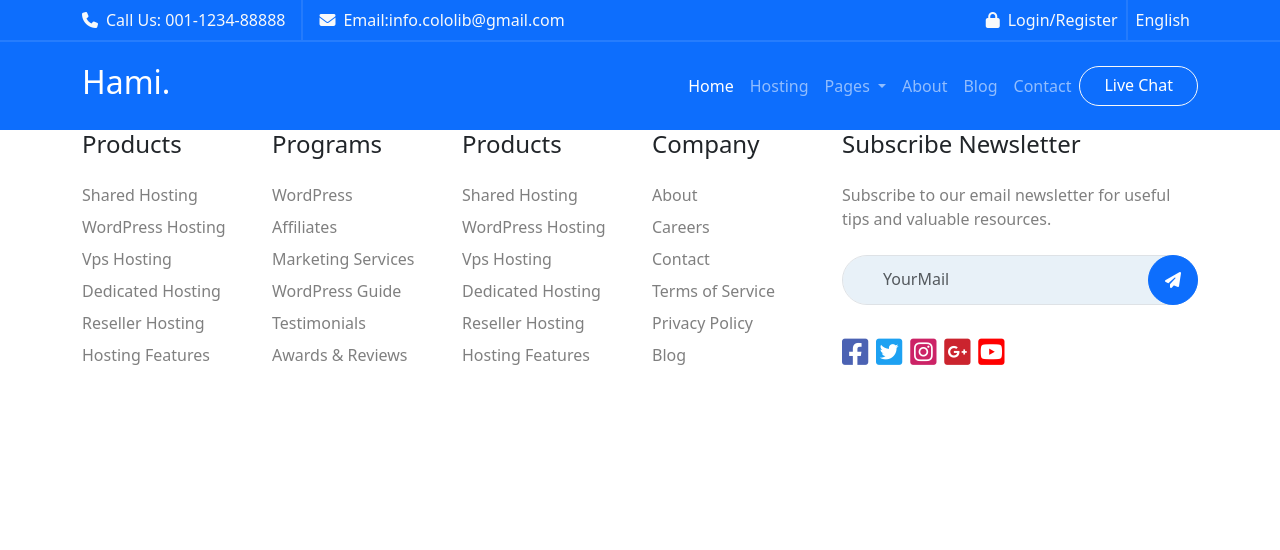
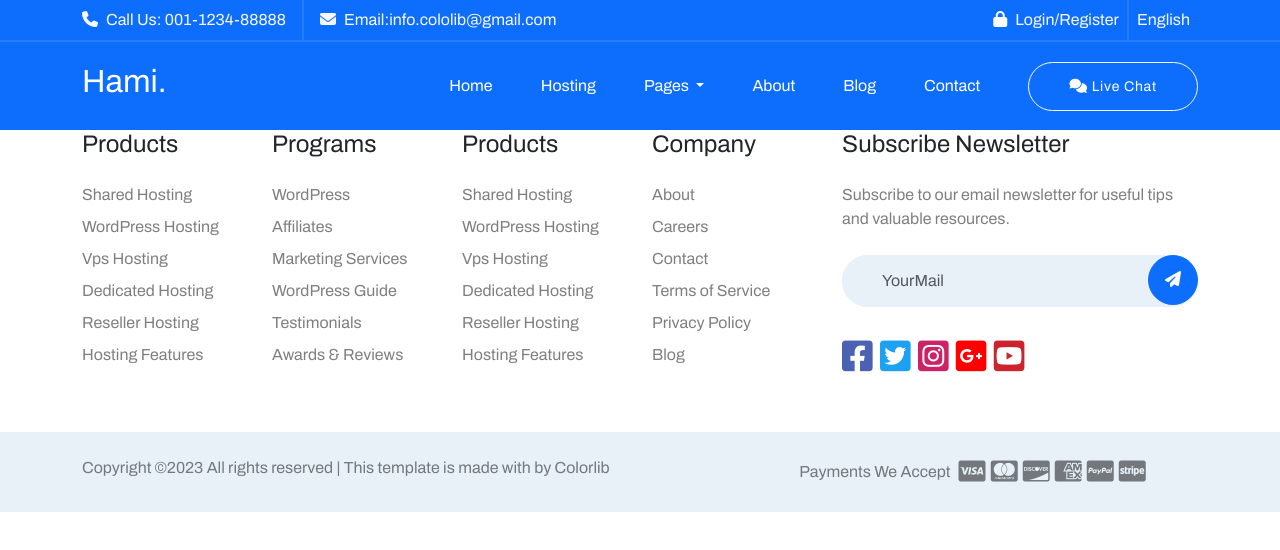
Before and after one commit to bhattrohit3439/Hami, a plain HTML site: page index.html in a window 1280 px wide. Drawn offline with nearby package versions, Linux system fonts and the light colour scheme.

Commit message:
style.css added and index.html modified

```diff
--- a/index.html
+++ b/index.html
@@ -15,9 +15,11 @@
 			integrity="sha384-KK94CHFLLe+nY2dmCWGMq91rCGa5gtU4mk92HdvYe+M/SXH301p5ILy+dN9+nJOZ"
 			crossorigin="anonymous"
 		/>
+		<link rel="stylesheet" href="/Hami/style.css" />
 	</head>
 	<body>
 		<!-- header -->
+		<header>
 			<div
 				class="container-fluid text-light bg-primary border-bottom border-2 border-light border-success border-opacity-10"
 			>
@@ -29,13 +31,16 @@
 								><span class="d-none d-lg-inline">Call Us: 001-1234-88888</span></a
 							>
 							<a
+								href=""
 								class="nav-link py-2 ps-3 border-start border-2 border-light border-success border-opacity-10"
 								><i class="fa-solid fa-envelope pe-2"></i
 								><span class="d-none d-lg-inline">Email:info.cololib@gmail.com</span></a
 							>
 						</div>
 						<div class="col-4 justify-content-end d-flex">
-						<a class="nav-link p-2 border-end border-2 border-light border-success border-opacity-10"
+							<a
+								href=""
+								class="nav-link p-2 border-end border-2 border-light border-success border-opacity-10"
 								><i class="fa-solid fa-lock pe-2"></i
 								><span class="d-none d-lg-inline">Login/Register</span></a
 							>
@@ -50,42 +55,46 @@
 				<div class="container my-2">
 					<a href="#" class="navbar-brand"><h2>Hami.</h2></a>
 					<div class="collapse navbar-collapse justify-content-end">
-					<ul class="navbar-nav justify-content-end">
-						<li class="nav-item"><a href="" class="nav-link active">Home</a></li>
-						<li class="nav-item"><a href="" class="nav-link">Hosting</a></li>
-						<li class="nav-item dropdown">
-							<button href="#" class="nav-link dropdown-toggle" role="button" data-bs-toggle="dropdown">
+						<ul class="navbar-nav pe-4 lists">
+							<li class="nav-item px-3"><a href="" class="nav-link">Home</a></li>
+							<li class="nav-item px-3"><a href="" class="nav-link">Hosting</a></li>
+							<li class="nav-item px-3 dropdown">
+								<a href="#" class="nav-link dropdown-toggle" role="button" data-bs-toggle="dropdown">
 									Pages
-							</button>
-							<ul class="dropdown-menu">
-								<li class="dropdown-item">- Home</li>
-								<li class="dropdown-item">- Hosting</li>
+								</a>
+								<ul class="dropdown-menu pages-list">
+									<li class="dropdown-item border-bottom">- Home</li>
+									<li class="dropdown-item border-bottom py-2">- Hosting</li>
 									<li class="dropdown-item">- About</li>
 								</ul>
 							</li>
-						<li class="nav-item"><a href="" class="nav-link">About</a></li>
-						<li class="nav-item"><a href="" class="nav-link">Blog</a></li>
-						<li class="nav-item"><a href="" class="nav-link">Contact</a></li>
+							<li class="nav-item px-3"><a href="" class="nav-link">About</a></li>
+							<li class="nav-item px-3"><a href="" class="nav-link">Blog</a></li>
+							<li class="nav-item px-3"><a href="" class="nav-link">Contact</a></li>
 						</ul>
 						<a
 							name=""
 							id=""
-						class="btn btn-primary pb-2 px-4 border-1 border-light rounded-pill"
+							class="btn btn-primary border-1 border-light rounded-pill headerBtn"
 							href="#"
 							role="button"
-						>Live Chat</a
+							><i class="fa-solid fa-comments pe-1"></i>Live Chat</a
 						>
 					</div>
 				</div>
 			</div>
+		</header>
 
 		<!-- footer -->
-		<section class="container">
+		<footer>
+			<div class="container">
 				<div class="row">
-				<div class="col-2">
+					<div class="col-6 col-sm-4 col-lg-2">
 						<h4>Products</h4>
-					<ul class="list-unstyled mt-4">
-						<li class="mb-2"><a href="" class="text-decoration-none text-black-50">Shared Hosting</a></li>
+						<ul class="list-unstyled mt-4 footerLinks">
+							<li class="mb-2">
+								<a href="" class="text-decoration-none text-black-50">Shared Hosting</a>
+							</li>
 							<li class="mb-2">
 								<a href="" class="text-decoration-none text-black-50">WordPress Hosting</a>
 							</li>
@@ -93,27 +102,37 @@
 							<li class="mb-2">
 								<a href="" class="text-decoration-none text-black-50">Dedicated Hosting</a>
 							</li>
-						<li class="mb-2"><a href="" class="text-decoration-none text-black-50">Reseller Hosting</a></li>
-						<li class="mb-2"><a href="" class="text-decoration-none text-black-50">Hosting Features</a></li>
+							<li class="mb-2">
+								<a href="" class="text-decoration-none text-black-50">Reseller Hosting</a>
+							</li>
+							<li class="mb-2">
+								<a href="" class="text-decoration-none text-black-50">Hosting Features</a>
+							</li>
 						</ul>
 					</div>
-				<div class="col-2">
+					<div class="col-6 col-sm-4 col-lg-2">
 						<h4>Programs</h4>
-					<ul class="list-unstyled mt-4">
+						<ul class="list-unstyled mt-4 footerLinks">
 							<li class="mb-2"><a href="" class="text-decoration-none text-black-50">WordPress</a></li>
 							<li class="mb-2"><a href="" class="text-decoration-none text-black-50">Affiliates</a></li>
 							<li class="mb-2">
 								<a href="" class="text-decoration-none text-black-50">Marketing Services</a>
 							</li>
-						<li class="mb-2"><a href="" class="text-decoration-none text-black-50">WordPress Guide</a></li>
+							<li class="mb-2">
+								<a href="" class="text-decoration-none text-black-50">WordPress Guide</a>
+							</li>
 							<li class="mb-2"><a href="" class="text-decoration-none text-black-50">Testimonials</a></li>
-						<li class="mb-2"><a href="" class="text-decoration-none text-black-50">Awards & Reviews</a></li>
+							<li class="mb-2">
+								<a href="" class="text-decoration-none text-black-50">Awards & Reviews</a>
+							</li>
 						</ul>
 					</div>
-				<div class="col-2">
+					<div class="col-6 col-sm-4 col-lg-2 pt-5 pt-sm-0">
 						<h4>Products</h4>
-					<ul class="list-unstyled mt-4">
-						<li class="mb-2"><a href="" class="text-decoration-none text-black-50">Shared Hosting</a></li>
+						<ul class="list-unstyled mt-4 footerLinks">
+							<li class="mb-2">
+								<a href="" class="text-decoration-none text-black-50">Shared Hosting</a>
+							</li>
 							<li class="mb-2">
 								<a href="" class="text-decoration-none text-black-50">WordPress Hosting</a>
 							</li>
@@ -121,54 +140,79 @@
 							<li class="mb-2">
 								<a href="" class="text-decoration-none text-black-50">Dedicated Hosting</a>
 							</li>
-						<li class="mb-2"><a href="" class="text-decoration-none text-black-50">Reseller Hosting</a></li>
-						<li class="mb-2"><a href="" class="text-decoration-none text-black-50">Hosting Features</a></li>
+							<li class="mb-2">
+								<a href="" class="text-decoration-none text-black-50">Reseller Hosting</a>
+							</li>
+							<li class="mb-2">
+								<a href="" class="text-decoration-none text-black-50">Hosting Features</a>
+							</li>
 						</ul>
 					</div>
-				<div class="col-2">
+					<div class="col-6 col-sm-4 col-lg-2 pt-5 pt-lg-0">
 						<h4>Company</h4>
-					<ul class="list-unstyled mt-4">
+						<ul class="list-unstyled mt-4 footerLinks">
 							<li class="mb-2"><a href="" class="text-decoration-none text-black-50">About</a></li>
 							<li class="mb-2"><a href="" class="text-decoration-none text-black-50">Careers</a></li>
 							<li class="mb-2"><a href="" class="text-decoration-none text-black-50">Contact</a></li>
-						<li class="mb-2"><a href="" class="text-decoration-none text-black-50">Terms of Service</a></li>
-						<li class="mb-2"><a href="" class="text-decoration-none text-black-50">Privacy Policy</a></li>
+							<li class="mb-2">
+								<a href="" class="text-decoration-none text-black-50">Terms of Service</a>
+							</li>
+							<li class="mb-2">
+								<a href="" class="text-decoration-none text-black-50">Privacy Policy</a>
+							</li>
 							<li class="mb-2"><a href="" class="text-decoration-none text-black-50">Blog</a></li>
 						</ul>
 					</div>
-				<div class="col-4">
+					<div class="col-12 col-sm-8 col-lg-4 pt-5 pt-lg-0">
 						<h4>Subscribe Newsletter</h4>
 						<p class="mt-4 text-black-50">
 							Subscribe to our email newsletter for useful tips and valuable resources.
 						</p>
-					<div class="input-group mt-4">
+						<div class="input-group mt-4 btnDiv">
 							<input
 								type="email"
-							class="form-control rounded-pill position-relative pb-2 text-black-50"
-							style="background-color: #e8f1f8; height: 50px; padding-left: 40px"
+								class="form-control pb-2 text-black-50 border-0 shadow-none YourMailInput"
 								placeholder="YourMail"
 								aria-label="YourMail"
 								aria-describedby="button-addon2"
 							/>
-						<button
-							class="btn btn-primary rounded-circle position-absolute end-0"
-							style="height: 50px; width: 50px"
-							type="button"
-							id="button-addon2"
-						>
+
+							<button class="btn btn-primary rounded-circle YourMailBtn" type="button" id="button-addon2">
 								<i class="fa-sharp fa-solid fa-paper-plane"></i>
 							</button>
 						</div>
-					<div class="mt-4" style="font-size: 30px">
-						<a href=""><i class="fa-brands fa-square-facebook" style="color: #4b62b3"></i></a>
-						<a href=""><i class="fa-brands fa-square-twitter" style="color: #1da1f2"></i></a>
-						<a href=""><i class="fa-brands fa-square-instagram" style="color: #cc2366"></i></a>
-						<a href=""><i class="fa-brands fa-square-google-plus" style="color: #cb242e"></i></a>
-						<a href=""><i class="fa-brands fa-square-youtube" style="color: red"></i></a>
+						<div class="mt-4 social-media">
+							<a href=""><i class="fa-brands fa-square-facebook"></i></a>
+							<a href=""><i class="fa-brands fa-square-twitter"></i></a>
+							<a href=""><i class="fa-brands fa-square-instagram"></i></a>
+							<a href=""><i class="fa-brands fa-square-google-plus"></i></a>
+							<a href=""><i class="fa-brands fa-square-youtube"></i></a>
 						</div>
 					</div>
 				</div>
-		</section>
+			</div>
+			<div class="container-fluid mt-5 footerBottom">
+				<div class="container text-black-50 py-3">
+					<div class="row text-center text-lg-start">
+						<p class="col-lg-7 pt-2">
+							Copyright ©2023 All rights reserved | This template is made with by
+							<a href="" class="text-decoration-none text-black-50 fw-bold">Colorlib</a>
+						</p>
+						<div class="col-lg-5 d-flex justify-content-center align-items-center">
+							<span class="pe-2">Payments We Accept</span>
+							<div class="fs-4">
+								<i class="fa-brands fa-cc-visa"></i>
+								<i class="fa-brands fa-cc-mastercard"></i>
+								<i class="fa-brands fa-cc-discover"></i>
+								<i class="fa-brands fa-cc-amex"></i>
+								<i class="fa-brands fa-cc-paypal"></i>
+								<i class="fa-brands fa-cc-stripe"></i>
+							</div>
+						</div>
+					</div>
+				</div>
+			</div>
+		</footer>
 
 		<script
 			src="https://cdn.jsdelivr.net/npm/bootstrap@5.3.0-alpha3/dist/js/bootstrap.bundle.min.js"
--- /dev/null
+++ b/style.css
@@ -0,0 +1,92 @@
+@import url('https://fonts.googleapis.com/css2?family=Archivo&display=swap');
+
+body {
+	font-family: 'Archivo', sans-serif;
+}
+
+.lists > li > a {
+	color: white !important;
+}
+
+.lists > li > a:hover {
+	color: #b4b4b4 !important;
+}
+
+.pages-list > li:hover {
+	color: #1873e0;
+	cursor: pointer;
+}
+
+.headerBtn {
+	padding: 13px 40px;
+	font-size: 14px;
+	font-weight: 600;
+	letter-spacing: 0.8px;
+}
+
+.headerBtn:hover {
+	background-color: white;
+	color: #1cbd9d;
+}
+
+.footerLinks > li > a:hover {
+	color: #1c66de !important;
+}
+
+.YourMailInput {
+	background-color: #e8f1f8;
+	height: 52px;
+	padding-left: 40px;
+	border-radius: 30px;
+}
+
+.YourMailInput:focus {
+	background-color: #e8f1f8;
+}
+
+.btnDiv {
+	border-radius: 30px;
+	background-color: #e8f1f8;
+}
+
+.YourMailBtn {
+	margin-left: 2px !important;
+	height: 50px;
+	width: 50px;
+}
+
+.YourMailBtn:hover {
+	background-color: #303030;
+}
+
+.social-media {
+	margin-top: 25px;
+	font-size: 35px;
+}
+
+.social-media > a {
+	text-decoration: none;
+}
+
+.social-media > a:nth-child(1) {
+	color: #4b62b3;
+}
+.social-media > a:nth-child(2) {
+	color: #1da1f2;
+}
+.social-media > a:nth-child(3) {
+	color: #cc2366;
+}
+.social-media > a:nth-child(4) {
+	color: red;
+}
+.social-media > a:nth-child(5) {
+	color: #cb242e;
+}
+.social-media > a:hover {
+	color: #1873e0;
+}
+
+.footerBottom {
+	background-color: #e8f1f8;
+}
```
Lines whose indentation alone changed are shown as unchanged.
